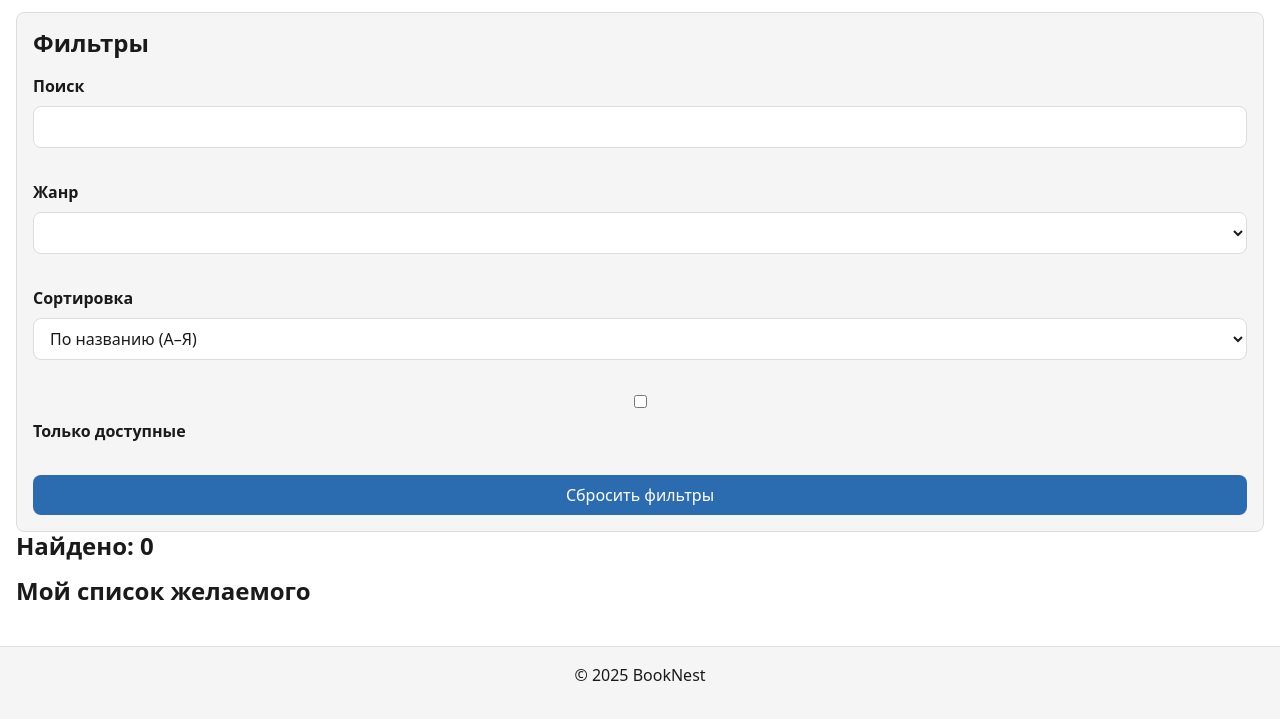
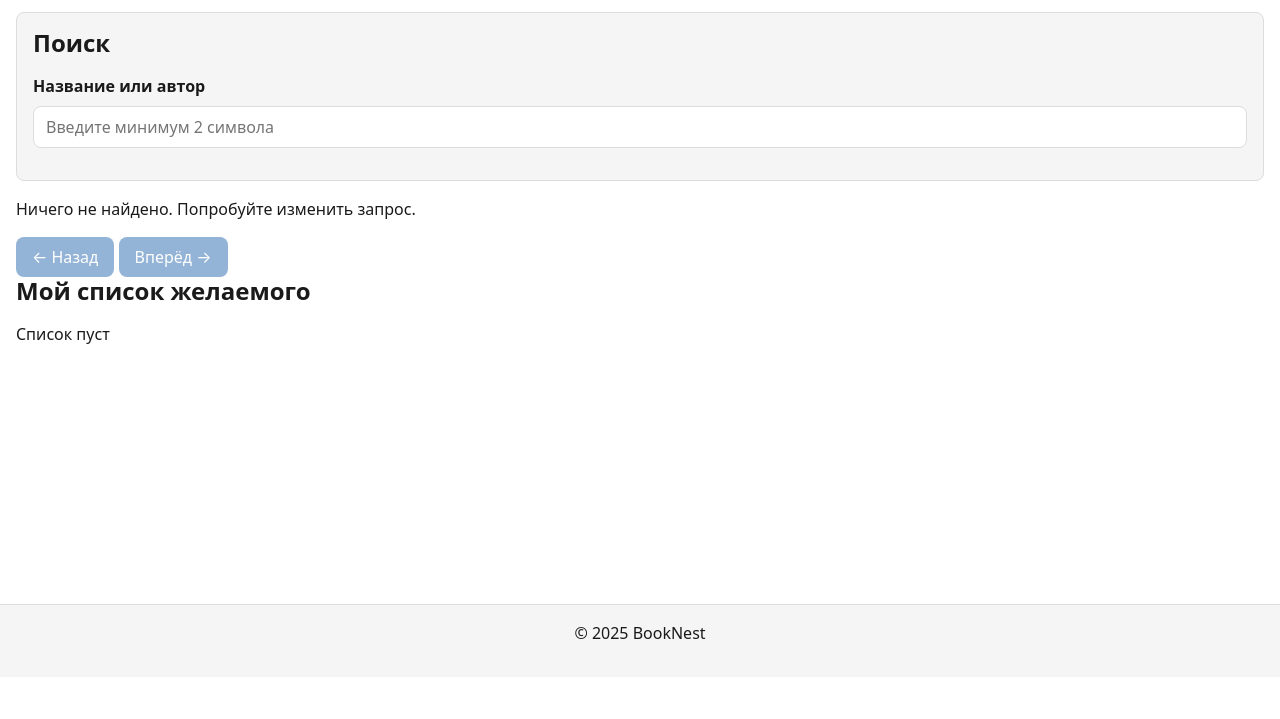
Before and after one commit to yoh41000-ship-it/booknest, a website with bundled scripts: page index.html in a window 1280 px wide. Shown: the part 123-842 px from the top of the page. After the commit the page ends 800 px from the top, so only its background shows below. Built offline with nearby package versions, Linux system fonts and the light colour scheme.

Commit message:
Add index.html with 4 UI states and pagination

```diff
--- a/index.html
+++ b/index.html
@@ -27,38 +27,38 @@
         <h1>Каталог книг</h1>
 
         <section class="filters" aria-labelledby="filters-heading">
-            <h2 id="filters-heading">Фильтры</h2>
-            <form id="filters-form" action="#" method="get">
-                <p class="form-field">
-                    <label for="search">Поиск</label>
-                    <input type="search" id="search" name="q" maxlength="100">
-                </p>
-                <p class="form-field">
-                    <label for="genre">Жанр</label>
-                    <select id="genre" name="genre"></select>
-                </p>
-                <p class="form-field">
-                    <label for="sort">Сортировка</label>
-                    <select id="sort" name="sort">
-                        <option value="title">По названию (А–Я)</option>
-                        <option value="year">По году (новые)</option>
-                        <option value="rating">По рейтингу</option>
-                    </select>
-                </p>
-                <p class="form-field">
-                    <input type="checkbox" id="available" name="available">
-                    <label for="available">Только доступные</label>
-                </p>
-                <button type="button" id="reset-btn" class="btn">Сбросить фильтры</button>
-            </form>
+            <h2 id="filters-heading">Поиск</h2>
+            <p class="form-field">
+                <label for="search">Название или автор</label>
+                <input type="search" id="search" name="q"
+                       placeholder="Введите минимум 2 символа" maxlength="100">
+            </p>
         </section>
 
         <section aria-labelledby="results-heading">
             <h2 id="results-heading">
-                <span data-role="count">Найдено: 0</span>
+                <span data-role="count"></span>
             </h2>
-            <p data-role="empty" hidden>Ничего не найдено. Попробуйте изменить фильтры.</p>
-            <div data-role="catalog" class="catalog-grid"></div>
+
+            <!-- Состояние: загрузка -->
+            <p data-role="loading" hidden>Загрузка…</p>
+
+            <!-- Состояние: пусто -->
+            <p data-role="empty" hidden>Ничего не найдено. Попробуйте изменить запрос.</p>
+
+            <!-- Состояние: ошибка -->
+            <div data-role="error" hidden>
+                <p data-role="error-text"></p>
+                <button type="button" data-role="retry" class="btn">Повторить</button>
+            </div>
+
+            <!-- Состояние: успех -->
+            <div data-role="catalog" class="catalog-grid" hidden></div>
+
+            <nav class="pagination" aria-label="Пагинация">
+                <button type="button" data-role="prev" class="btn" disabled>← Назад</button>
+                <button type="button" data-role="next" class="btn" disabled>Вперёд →</button>
+            </nav>
         </section>
 
         <section id="wishlist" aria-labelledby="wishlist-heading">
```
